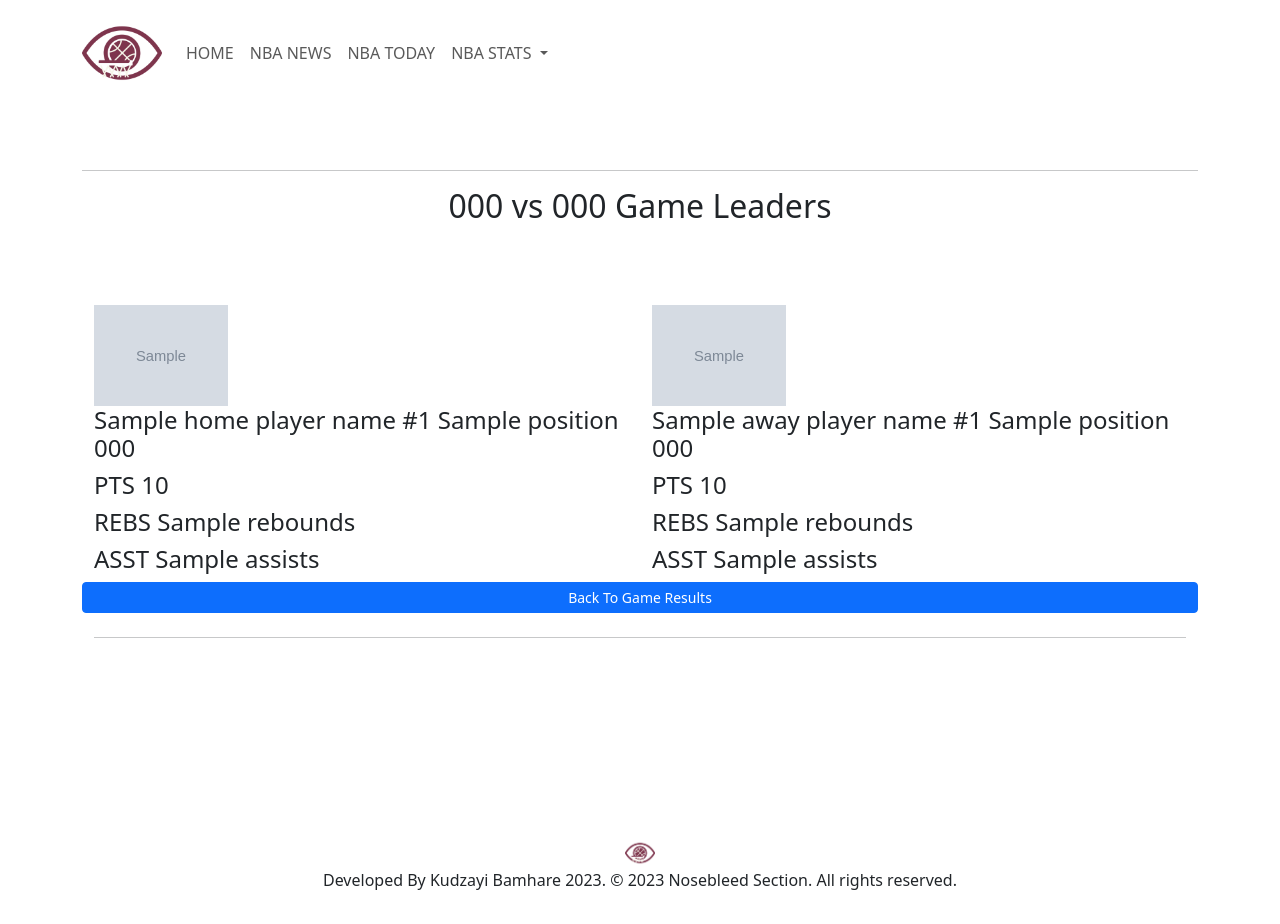
After one commit to Kudzmat/NoseBleedSection, a Django app: template templates/nba_today/game_leaders.html in a window 1280 px wide. The commit adds this page. Run offline with Django 4.2, Linux system fonts and the light colour scheme; the template is opened without the code that fills it: most values are stand-ins (such as "Sample title", 1, 10 or a date in 2020); grey boxes marked "Sample" are stand-in pictures.

Commit message:
Started work on game leaders page

```diff
--- a/nba_today/urls.py
+++ b/nba_today/urls.py
@@ -6,4 +6,5 @@ app_name = 'nba_today'
 urlpatterns = [
 
     path('', views.nba_results, name='nba_results'),
+    path('game-leaders/<int:num>/', views.game_leaders, name='game_leaders')
 ]
--- /dev/null
+++ b/templates/nba_today/game_leaders.html
@@ -0,0 +1,39 @@
+{% extends 'base.html' %}
+{% load humanize %}
+{% load custom_tags %}
+{% load static %}
+{% block title %}
+Game Leaders {{ results.homeLeaders.teamTricode }} vs {{ results.awayLeaders.teamTricode }}
+{% endblock %}
+
+{% block content %}
+ <div class="container-fluid p-0">
+          <div class="jumbotron jumbotron-fluid">
+        <div class="container text-center">
+            <h2>{{ results.homeLeaders.teamTricode }} vs {{ results.awayLeaders.teamTricode }} Game Leaders</h2>
+        </div>
+          </div>
+     <br>
+        <div class="container mt-5">
+    <div class="row mb-4">
+        <div class="col-md-6">
+            <img src="{{ home_player_image }}" alt="{{ home_player_name }} headshot" class="img-fluid w-25">
+            <h4>{{ home_player_name }} #{{ results.homeLeaders.jerseyNum }} {{ results.homeLeaders.position }} {{ results.homeLeaders.teamTricode }}</h4>
+            <h4>PTS {{ results.homeLeaders.points }}</h4>
+            <h4>REBS {{ game.homeLeaders.rebounds }}</h4>
+            <h4>ASST {{ game.homeLeaders.assists }}</h4>
+        </div>
+        <div class="col-md-6">
+            <img src="{{ away_player_image }}" alt="{{ away_player_name }} headshot" class="img-fluid w-25">
+            <h4>{{ away_player_name }} #{{ results.awayLeaders.jerseyNum }} {{ results.awayLeaders.position }} {{ results.awayLeaders.teamTricode }}</h4>
+            <h4>PTS {{ results.awayLeaders.points }}</h4>
+            <h4>REBS {{ game.awayLeaders.rebounds }}</h4>
+            <h4>ASST {{ game.awayLeaders.assists }}</h4>
+        </div>
+        <a class="btn btn-primary btn-sm" href="#" role="button">Back To Game Results</a>
+    </div>
+            <hr>
+</div>
+ </div>
+     <br><br>
+{% endblock %}
--- a/templates/nba_today/game_results.html
+++ b/templates/nba_today/game_results.html
@@ -29,6 +29,7 @@ NBA Games Today
             <h4>{{ game.awayTeam.wins }} - {{ game.awayTeam.losses }}</h4>
             <h4>SCORE: {{ game.awayTeam.score }}</h4>
         </div>
+        <a class="btn btn-primary btn-sm" href="{% url 'nba_today:game_leaders' num=game.homeTeam.gameNum %}" role="button">View Game Leaders</a>
     </div>
             <hr>
     {% endfor %}
```
Also changed, not shown: nba_today/views.py (+37 -3 lines), nba_today/functions.py (line endings or trailing spaces).
